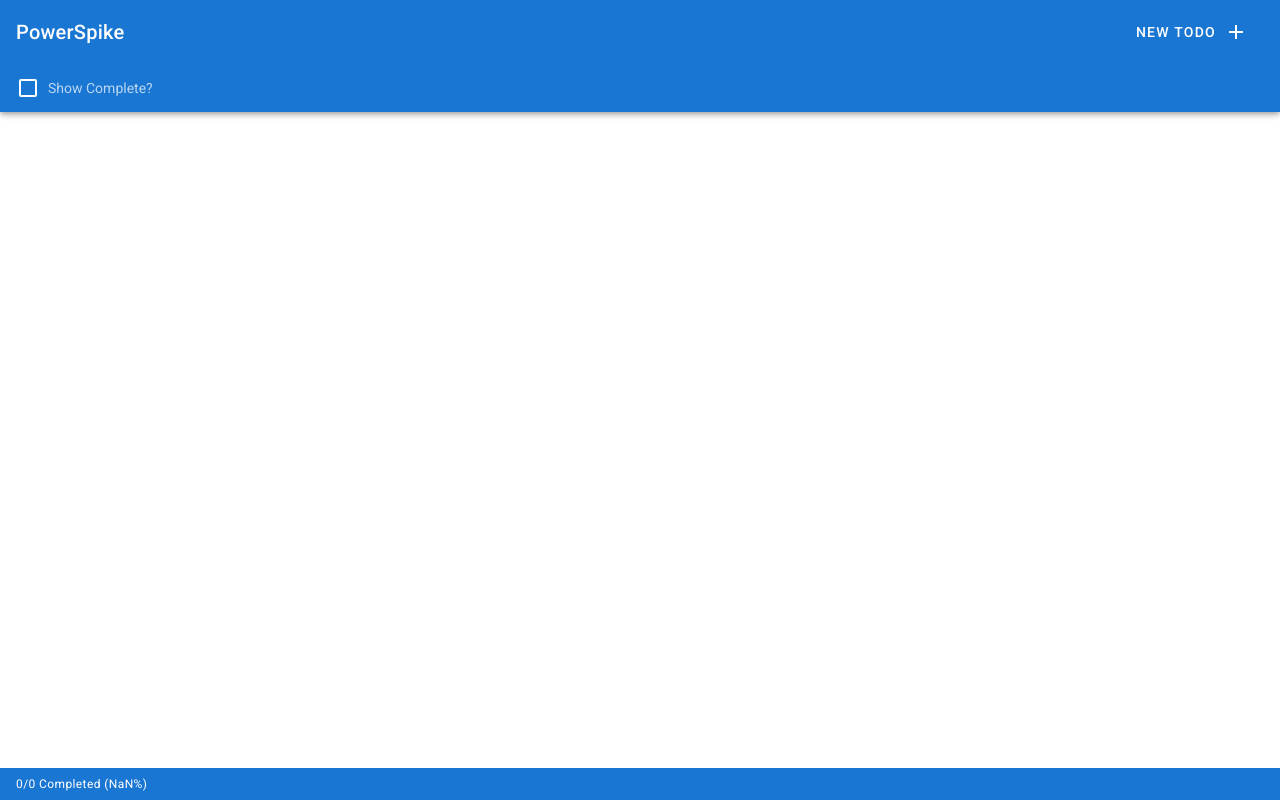
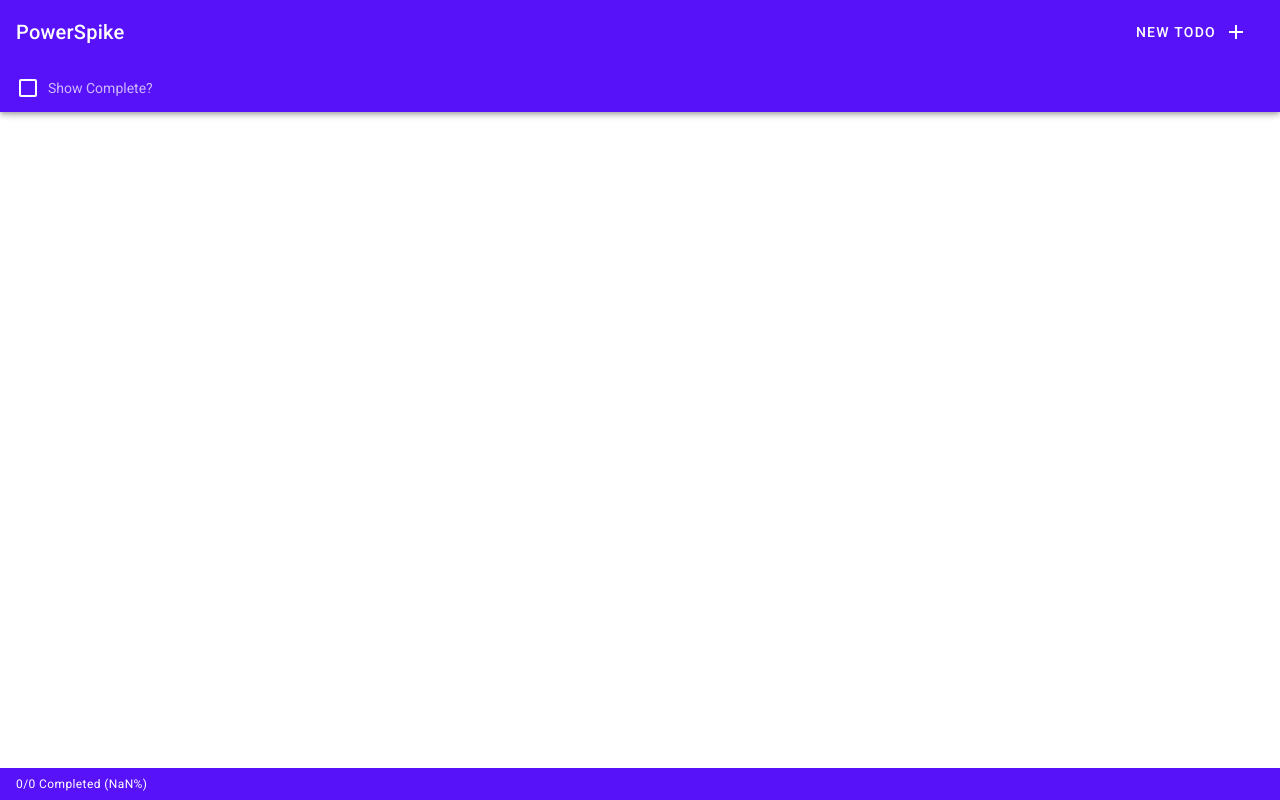
Before and after one commit to chewy94/power-spike-demo, a Vue app: page / in a window 1280 px wide. Built offline with nearby package versions, Linux system fonts and the light colour scheme.

Commit message:
Update theme to match PowerSpike colors

```diff
--- a/src/plugins/vuetify.js
+++ b/src/plugins/vuetify.js
@@ -4,4 +4,12 @@ import Vuetify from 'vuetify/lib'
 Vue.use(Vuetify)
 
 export default new Vuetify({
+  theme: {
+    themes: {
+      light: {
+        primary: '#5812fa',
+        secondary: '#facd12'
+      }
+    }
+  }
 })
```
